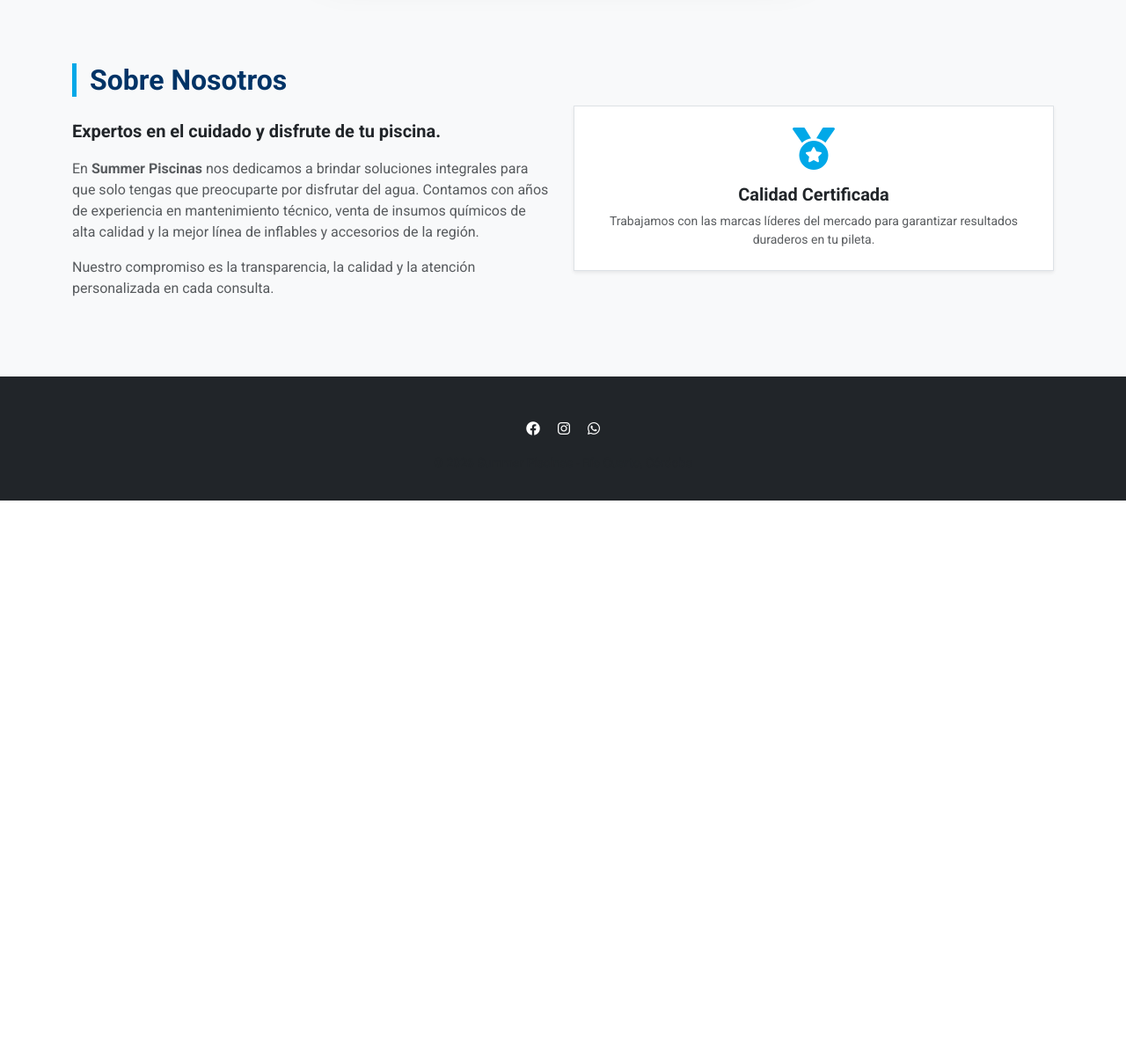
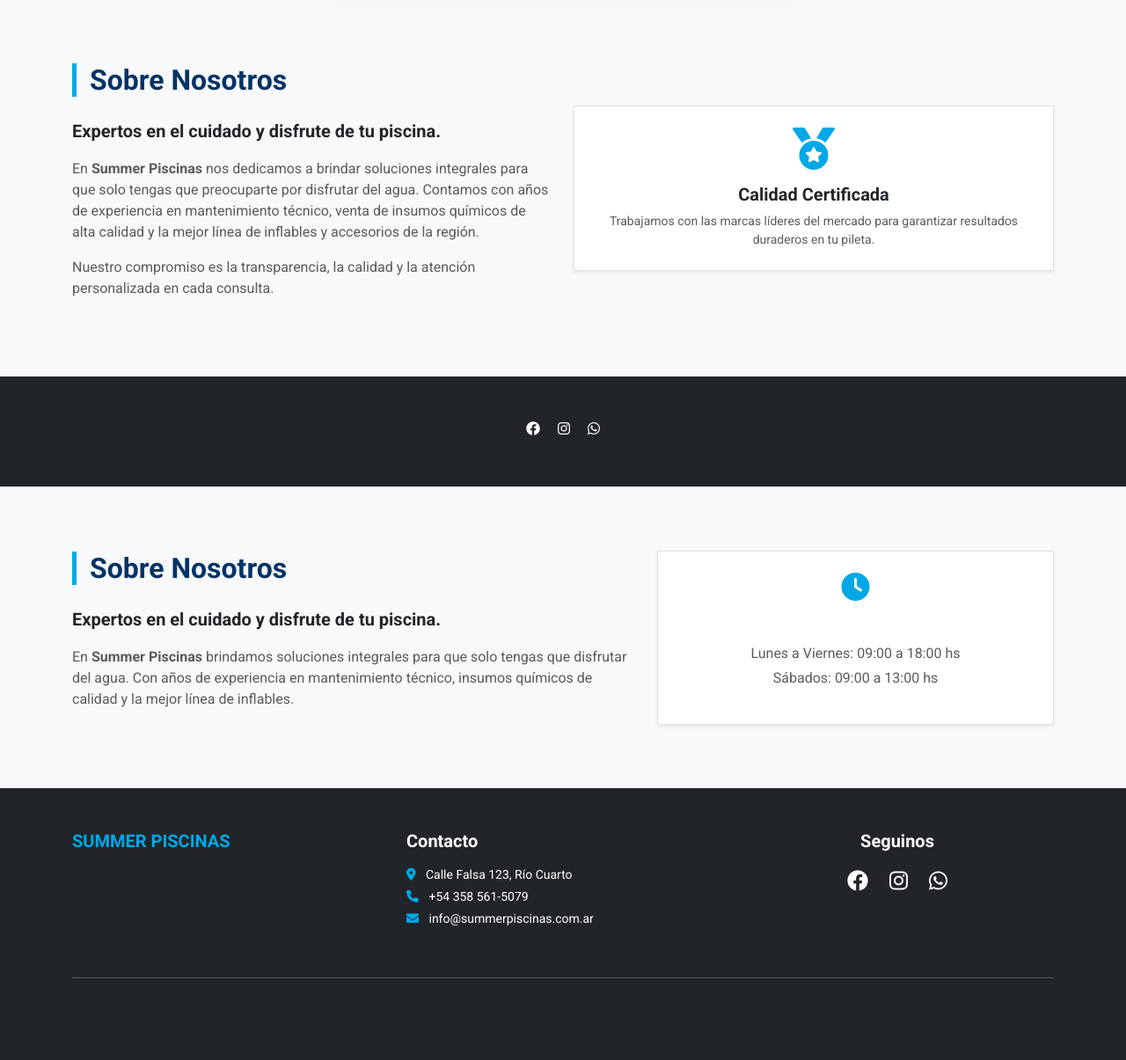
Before and after one commit to PuntoWebcm/SummerPiscinas2, a Django app: page / in a window 1280 px wide. Shown: the part 2094-3299 px from the top of the page at 88% size. Before the commit the page ends 2663 px from the top, so only its background shows below. Run offline with Django 5.2, Linux system fonts and the light colour scheme; data comes from the database, SQL or seed files in the repository; parts of the project's set-up code (start-up, migrations or seed data) failed here and were passed over.

Commit message:
Arreglitos

```diff
--- a/tienda/templates/tienda/index.html
+++ b/tienda/templates/tienda/index.html
@@ -352,6 +352,53 @@
             </div>
             <p class="small text-muted">© 2026 Summer Piscinas - Río Cuarto, Córdoba</p>
          </div>
+         <section id="nosotros" class="py-5 bg-light border-top">
+        <div class="container py-4">
+            <div class="row align-items-center">
+                <div class="col-md-7 mb-4 mb-md-0" data-aos="fade-right">
+                    <h2 class="section-title mb-4">Sobre Nosotros</h2>
+                    <p class="lead text-dark fw-bold">Expertos en el cuidado y disfrute de tu piscina.</p>
+                    <p class="text-muted">En <strong>Summer Piscinas</strong> brindamos soluciones integrales para que solo tengas que disfrutar del agua. Con años de experiencia en mantenimiento técnico, insumos químicos de calidad y la mejor línea de inflables.</p>
+                </div>
+                <div class="col-md-5" data-aos="fade-left">
+                    <div class="p-4 bg-white shadow-sm border text-center">
+                        <i class="fas fa-clock fa-2x mb-3" style="color: var(--celeste-agua);"></i>
+                        <h5 class="fw-bold">Horarios de Atención</h5>
+                        <p class="mb-1 text-muted">Lunes a Viernes: 09:00 a 18:00 hs</p>
+                        <p class="text-muted">Sábados: 09:00 a 13:00 hs</p>
+                    </div>
+                </div>
+            </div>
+        </div>
+     </section>
+
+     <footer id="contacto" class="bg-dark text-white pt-5 pb-3">
+         <div class="container">
+            <div class="row text-center text-md-start">
+                <div class="col-md-4 mb-4">
+                    <h5 class="fw-bold mb-3" style="color: var(--celeste-agua);">SUMMER PISCINAS</h5>
+                    <p class="small text-muted">Venta de insumos químicos, accesorios, inflables y servicio técnico especializado en Río Cuarto.</p>
+                </div>
+                <div class="col-md-4 mb-4">
+                    <h5 class="fw-bold mb-3">Contacto</h5>
+                    <p class="small mb-1"><i class="fas fa-map-marker-alt me-2" style="color: var(--celeste-agua);"></i> Calle Falsa 123, Río Cuarto</p>
+                    <p class="small mb-1"><i class="fas fa-phone me-2" style="color: var(--celeste-agua);"></i> +54 358 561-5079</p>
+                    <p class="small"><i class="fas fa-envelope me-2" style="color: var(--celeste-agua);"></i> info@summerpiscinas.com.ar</p>
+                </div>
+                <div class="col-md-4 mb-4 text-center">
+                    <h5 class="fw-bold mb-3">Seguinos</h5>
+                    <div class="d-flex justify-content-center">
+                        <a href="#" class="text-white me-4 fs-4 text-decoration-none"><i class="fab fa-facebook"></i></a>
+                        <a href="#" class="text-white me-4 fs-4 text-decoration-none"><i class="fab fa-instagram"></i></a>
+                        <a href="https://wa.me/543585615079" class="text-white fs-4 text-decoration-none"><i class="fab fa-whatsapp"></i></a>
+                    </div>
+                </div>
+            </div>
+            <hr class="bg-secondary">
+            <div class="text-center mt-4">
+                <p class="small text-muted">© 2026 Summer Piscinas - Córdoba, Argentina</p>
+            </div>
+         </div>
      </footer>
 
      <script src="https://cdn.jsdelivr.net/npm/bootstrap@5.3.0/dist/js/bootstrap.bundle.min.js"></script>
```
